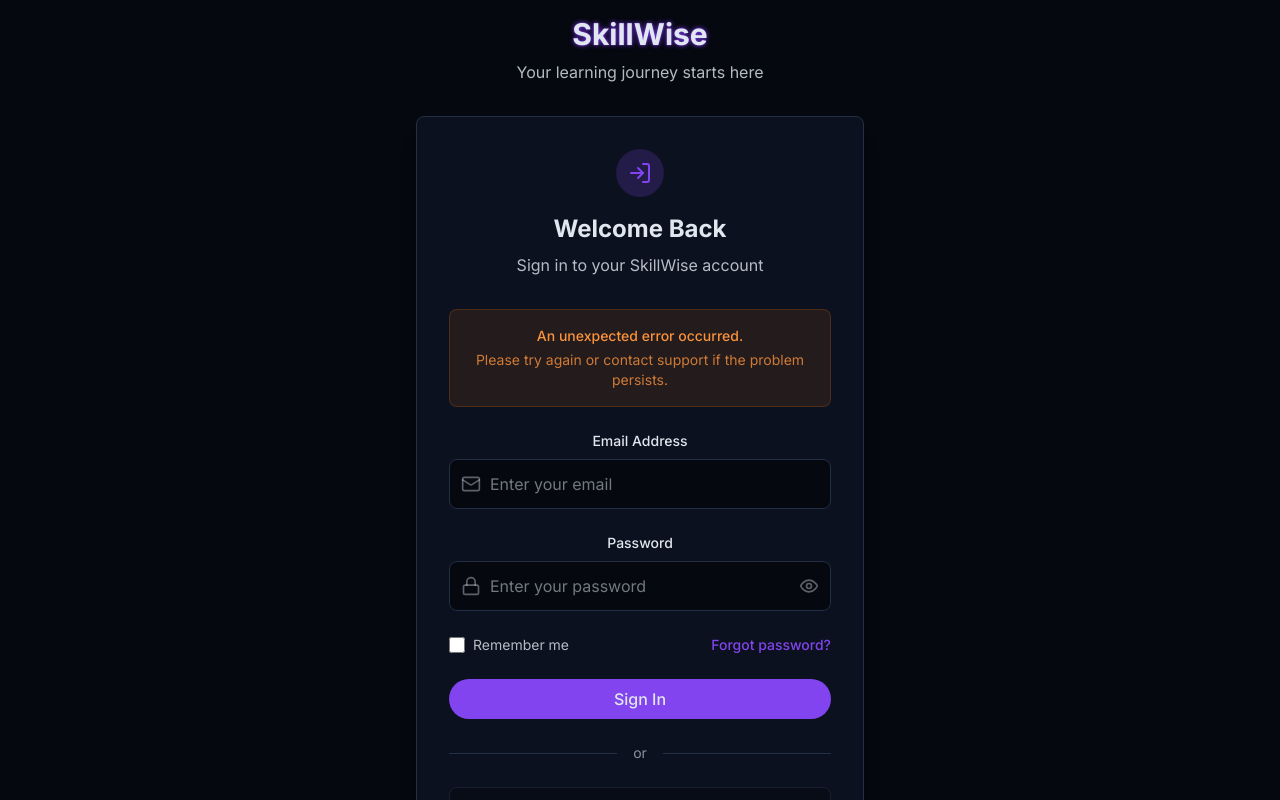
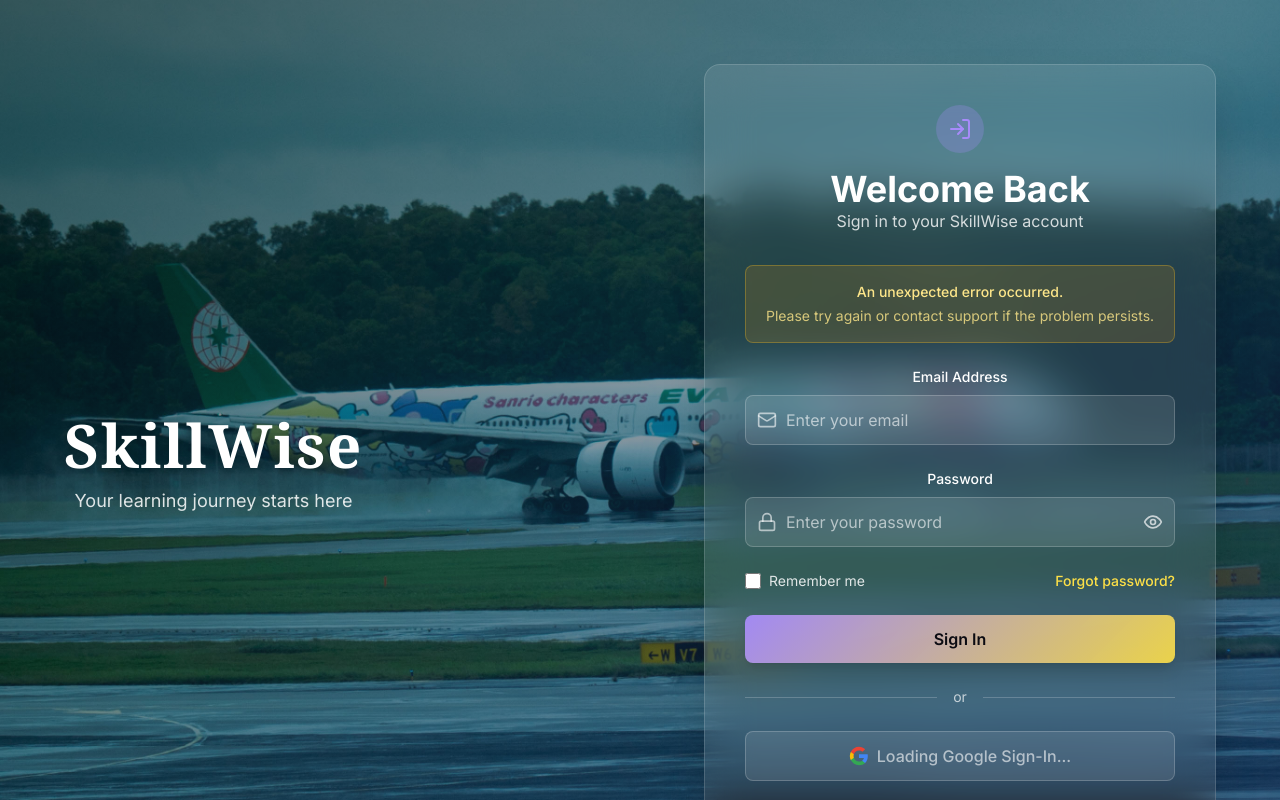
Before and after one commit to SammamMahdi/SkillWise, a React (Vite) app in the folder client/: page / in a window 1280 px wide. Shown: the top 800 px of the page. Built offline with nearby package versions, Linux system fonts and the light colour scheme.

Commit message:
login page maja ghosha

```diff
--- a/client/src/App.jsx
+++ b/client/src/App.jsx
@@ -217,10 +217,11 @@
               </p>
             </div>
             <div className="ml-auto text-right text-white">
-              <div className="text-xl sm:text-2xl font-semibold">Student Profile</div>
-              <div className="opacity-90 text-sm sm:text-base">Top {profile.rankPercentile}% of Learners</div>
-              <div className="opacity-90 text-sm sm:text-base">Joined {fmtDate(user?.createdAt)}</div>
-            </div>
+            <div className="text-xl sm:text-2xl font-semibold">{user?.role || 'Student'}</div>
+            <div className="opacity-90 text-sm sm:text-base">Top {profile.rankPercentile}% of Learners</div>
+            <div className="opacity-90 text-sm sm:text-base">Joined {fmtDate(user?.createdAt)}</div>
+          </div>
+
           </div>
         </div>
       </div>
--- a/client/src/components/auth/AuthPage.jsx
+++ b/client/src/components/auth/AuthPage.jsx
@@ -3,22 +3,20 @@
 import LoginForm from './LoginForm';
 import SignupForm from './SignupForm';
 import ForgotPasswordForm from './ForgotPasswordForm';
+import bg from './evening-bg.jpg'; // keep the image here
 
 const AuthPage = () => {
   const { isAuthenticated, isLoading } = useAuth();
-  const [currentForm, setCurrentForm] = useState('login'); // 'login', 'signup', 'forgot-password'
+  const [currentForm, setCurrentForm] = useState('login'); // 'login' | 'signup' | 'forgot-password'
 
-  // If user is already authenticated, redirect to dashboard
   if (isAuthenticated) {
-    // In a real app, you'd use React Router to redirect
     window.location.href = '/dashboard';
     return null;
   }
 
-  // Show loading spinner while checking authentication
   if (isLoading) {
     return (
-      <div className="min-h-screen bg-background flex items-center justify-center">
+      <div className="fixed inset-0 flex items-center justify-center bg-background">
         <div className="text-center">
           <div className="animate-spin rounded-full h-12 w-12 border-b-2 border-primary mx-auto"></div>
           <p className="mt-4 text-foreground/80">Loading...</p>
@@ -45,23 +43,40 @@
   };
 
   return (
-    <div className="min-h-screen bg-background flex items-center justify-center p-4">
-      <div className="w-full max-w-md">
-        {/* Logo/Brand */}
-        <div className="text-center mb-8">
-          <h1 className="text-3xl font-bold text-foreground mb-2 neon-glow">SkillWise</h1>
-          <p className="text-foreground/80">Your learning journey starts here</p>
+    // Full-viewport background, covers entire screen
+    <section
+      className="fixed inset-0"
+      style={{
+        backgroundImage: `url(${bg})`,
+        backgroundSize: 'cover',
+        backgroundPosition: 'center',
+      }}
+    >
+      {/* overlay for readability */}
+      <div className="absolute inset-0 bg-gradient-to-br from-black/60 via-slate-900/45 to-blue-950/60" />
+
+      {/* 2-column layout, both sides vertically centered */}
+      <div className="relative z-10 h-full w-full grid grid-cols-1 lg:grid-cols-12">
+        {/* LEFT: brand (vertically centered; left-aligned) */}
+        <div className="lg:col-span-5 xl:col-span-6 flex items-center">
+          <div className="pl-8 sm:pl-12 lg:pl-16 pr-8">
+            <h1 className="text-white text-5xl md:text-6xl font-extrabold tracking-wide drop-shadow-lg font-serif">
+              SkillWise
+            </h1>
+            <p className="mt-3 text-white/85 text-lg">
+              Your learning journey starts here
+            </p>
+          </div>
         </div>
 
-        {/* Form Container */}
-        {renderForm()}
-
-        {/* Footer */}
-        <div className="mt-8 text-center text-sm text-foreground/60">
-          <p>By continuing, you agree to our Terms of Service and Privacy Policy</p>
+        {/* RIGHT: form (centered; card width narrowed) */}
+        <div className="lg:col-span-7 xl:col-span-6 flex items-center justify-center p-4 sm:p-8 lg:p-16">
+          <div className="w-full" style={{ width: 'min(92vw, 38rem)' }}>
+            {renderForm()}
+          </div>
         </div>
       </div>
-    </div>
+    </section>
   );
 };
 
--- a/client/src/components/auth/LoginForm.jsx
+++ b/client/src/components/auth/LoginForm.jsx
@@ -25,7 +25,6 @@
         setGoogleScriptLoaded(true);
         return;
       }
-
       try {
         const script = document.createElement('script');
         script.src = 'https://accounts.google.com/gsi/client';
@@ -41,28 +40,24 @@
           document.head.appendChild(script);
         });
       } catch (error) {
-        console.error('Failed to load Google script:', error);
         const debugInfo = GoogleSignInDebug.handleError(error, 'script-loading');
         setGoogleError(debugInfo);
       }
     };
-
     loadGoogleScript();
   }, []);
 
-  // Initialize Google Sign-In when script is loaded
+  // Initialize Google Sign-In (with centered button)
   useEffect(() => {
     if (!googleScriptLoaded || !googleButtonRef.current) return;
 
     try {
-      // Log debug information
       GoogleSignInDebug.logDebugInfo();
 
       const config = {
         client_id: '269526213654-n074agil0bclv6aiu651jd2hgfdfikil.apps.googleusercontent.com',
         callback: async (response) => {
           try {
-            console.log('Google callback received:', response);
             setIsGoogleLoading(true);
             setGoogleError(null);
 
@@ -74,24 +69,18 @@
               const result = await googleLogin(response.credential);
 
               if (result.success) {
-                console.log('Google login successful!');
-                // Redirect to dashboard or home page
                 window.location.href = '/dashboard';
               } else if (result.requiresRoleSelection) {
-                console.log('Role selection required, redirecting to profile');
-                // Redirect to profile page for role selection
                 window.location.href = '/profile';
               } else {
-                console.error('Google login failed:', result.error);
                 setGoogleError({
                   type: 'auth',
                   message: result.error || 'Google login failed',
-                  suggestion: 'Please try again or contact support.'
+                  suggestion: 'Please try again or contact support.',
                 });
               }
             }
           } catch (error) {
-            console.error('Google login error:', error);
             const debugInfo = GoogleSignInDebug.handleError(error, 'login-callback');
             setGoogleError(debugInfo);
           } finally {
@@ -102,21 +91,25 @@
         cancel_on_tap_outside: true,
       };
 
-      // Validate configuration
       const configValidation = GoogleSignInDebug.validateConfig(config);
       if (!configValidation.isValid) {
-        console.error('Invalid Google Sign-In configuration:', configValidation.errors);
         setGoogleError({
           type: 'config',
           message: 'Invalid Google Sign-In configuration',
-          suggestion: 'Please check the configuration and try again.'
+          suggestion: 'Please check the configuration and try again.',
         });
         return;
       }
 
       window.google.accounts.id.initialize(config);
 
-      // Render the Google Sign-In button
+      // Pick a nice width for the rendered Google button (center-friendly)
+      const btnWidth = window.innerWidth < 640 ? 280 : 360;
+
+      // Prevent duplicate renders
+      googleButtonRef.current.innerHTML = '';
+
+      // Render the Google button
       window.google.accounts.id.renderButton(googleButtonRef.current, {
         type: 'standard',
         theme: 'outline',
@@ -124,11 +117,9 @@
         text: 'signin_with',
         shape: 'rectangular',
         logo_alignment: 'left',
-        width: '100%',
+        width: btnWidth, // fixed px width => centers nicely
       });
-
     } catch (error) {
-      console.error('Failed to initialize Google Sign-In:', error);
       const debugInfo = GoogleSignInDebug.handleError(error, 'initialization');
       setGoogleError(debugInfo);
     }
@@ -143,47 +134,50 @@
     });
 
     if (result.success) {
-      // Login successful, redirect to dashboard or home
+      // Login successful
       console.log('Login successful!');
     }
   };
 
   return (
-    <div className="w-full max-w-md mx-auto">
-      <div className="bg-card border border-border rounded-lg shadow-xl p-8 card-hover">
-        {/* Header */}
+    <div className="w-full">
+      <div className="rounded-2xl border border-white/15 bg-white/10 backdrop-blur-xl shadow-2xl p-6 sm:p-10">
+        {/* Centered header */}
         <div className="text-center mb-8">
-          <div className="mx-auto w-12 h-12 bg-primary/20 rounded-full flex items-center justify-center mb-4">
-            <LogIn className="w-6 h-6 text-primary" />
+          <div
+            className="mx-auto w-12 h-12 rounded-full flex items-center justify-center mb-4"
+            style={{ background: 'rgba(167,139,250,0.25)' }} // light purple tint
+          >
+            <LogIn className="w-6 h-6" style={{ color: '#a78bfa' }} />
           </div>
-          <h2 className="text-2xl font-bold text-foreground mb-2">Welcome Back</h2>
-          <p className="text-foreground/80">Sign in to your SkillWise account</p>
+          <h2 className="text-3xl lg:text-4xl font-bold text-white">Welcome Back</h2>
+          <p className="text-white/80">Sign in to your SkillWise account</p>
         </div>
 
-        {/* Error Messages */}
+        {/* Errors */}
         {error && (
-          <div className="mb-6 p-4 bg-red-500/10 border border-red-500/20 rounded-lg">
-            <p className="text-red-400 text-sm">{error}</p>
+          <div className="mb-6 p-4 rounded-lg border border-red-400/30 bg-red-500/15">
+            <p className="text-red-200 text-sm">{error}</p>
           </div>
         )}
-
         {googleError && (
-          <div className="mb-6 p-4 bg-orange-500/10 border border-orange-500/20 rounded-lg">
-            <p className="text-orange-400 text-sm font-medium">{googleError.message}</p>
+          <div className="mb-6 p-4 rounded-lg border border-amber-400/30 bg-amber-500/15">
+            <p className="text-amber-200 text-sm font-medium">{googleError.message}</p>
             {googleError.suggestion && (
-              <p className="text-orange-400/80 text-sm mt-1">{googleError.suggestion}</p>
+              <p className="text-amber-200/80 text-sm mt-1">{googleError.suggestion}</p>
             )}
           </div>
         )}
 
+        {/* Form */}
         <form onSubmit={handleSubmit(onSubmit)} className="space-y-6">
-          {/* Email Field */}
+          {/* Email */}
           <div>
-            <label htmlFor="email" className="block text-sm font-medium text-foreground mb-2">
+            <label htmlFor="email" className="block text-sm font-medium text-white mb-2">
               Email Address
             </label>
             <div className="relative">
-              <Mail className="absolute left-3 top-1/2 transform -translate-y-1/2 w-5 h-5 text-foreground/40" />
+              <Mail className="absolute left-3 top-1/2 -translate-y-1/2 w-5 h-5 text-white/60" />
               <input
                 {...register('email', {
                   required: 'Email is required',
@@ -194,61 +188,57 @@
                 })}
                 type="email"
                 id="email"
-                className="w-full pl-10 pr-4 py-3 bg-background border border-border rounded-lg focus:ring-2 focus:ring-primary focus:border-transparent text-foreground placeholder-foreground/50"
+                className="w-full pl-10 pr-4 py-3 rounded-lg bg-white/10 border border-white/20 text-white placeholder-white/60 focus:outline-none focus:ring-2 focus:ring-violet-300/70 focus:border-transparent"
                 placeholder="Enter your email"
               />
             </div>
-            {errors.email && (
-              <p className="mt-1 text-sm text-red-400">{errors.email.message}</p>
-            )}
+            {errors.email && <p className="mt-1 text-sm text-amber-200">{errors.email.message}</p>}
           </div>
 
-          {/* Password Field */}
+          {/* Password */}
           <div>
-            <label htmlFor="password" className="block text-sm font-medium text-foreground mb-2">
+            <label htmlFor="password" className="block text-sm font-medium text-white mb-2">
               Password
             </label>
             <div className="relative">
-              <Lock className="absolute left-3 top-1/2 transform -translate-y-1/2 w-5 h-5 text-foreground/40" />
+              <Lock className="absolute left-3 top-1/2 -translate-y-1/2 w-5 h-5 text-white/60" />
               <input
                 {...register('password', {
                   required: 'Password is required',
                 })}
                 type={showPassword ? 'text' : 'password'}
                 id="password"
-                className="w-full pl-10 pr-12 py-3 bg-background border border-border rounded-lg focus:ring-2 focus:ring-primary focus:border-transparent text-foreground placeholder-foreground/50"
+                className="w-full pl-10 pr-12 py-3 rounded-lg bg-white/10 border border-white/20 text-white placeholder-white/60 focus:outline-none focus:ring-2 focus:ring-violet-300/70 focus:border-transparent"
                 placeholder="Enter your password"
               />
               <button
                 type="button"
                 onClick={() => setShowPassword(!showPassword)}
-                className="absolute right-3 top-1/2 transform -translate-y-1/2 text-foreground/40 hover:text-foreground/60"
+                className="absolute right-3 top-1/2 -translate-y-1/2 text-white/70 hover:text-white"
               >
                 {showPassword ? <EyeOff className="w-5 h-5" /> : <Eye className="w-5 h-5" />}
               </button>
             </div>
             {errors.password && (
-              <p className="mt-1 text-sm text-red-400">{errors.password.message}</p>
+              <p className="mt-1 text-sm text-amber-200">{errors.password.message}</p>
             )}
           </div>
 
-          {/* Forgot Password Link */}
+          {/* Remember + Forgot */}
           <div className="flex items-center justify-between">
-            <div className="flex items-center">
+            <label className="flex items-center gap-2">
               <input
                 {...register('rememberMe')}
                 type="checkbox"
                 id="rememberMe"
-                className="w-4 h-4 text-primary border-border rounded focus:ring-primary bg-background"
+                className="w-4 h-4 rounded bg-white/10 border-white/30 text-violet-300 focus:ring-violet-300/60"
               />
-              <label htmlFor="rememberMe" className="ml-2 text-sm text-foreground/80">
-                Remember me
-              </label>
-            </div>
+              <span className="text-sm text-white/85">Remember me</span>
+            </label>
             <button
               type="button"
               onClick={onShowForgotPassword}
-              className="text-sm text-primary hover:text-primary/80 font-medium"
+              className="text-sm font-medium text-yellow-300 hover:text-yellow-200 transition"
             >
               Forgot password?
             </button>
@@ -258,7 +248,15 @@
           <button
             type="submit"
             disabled={isLoading}
-            className="cosmic-button w-full disabled:opacity-50 disabled:cursor-not-allowed"
+            className="w-full rounded-lg py-3 font-semibold transition
+                       disabled:opacity-50 disabled:cursor-not-allowed
+                       shadow-lg hover:shadow-yellow-300/20
+                       focus:outline-none focus:ring-2 focus:ring-yellow-300/70"
+            style={{
+              background:
+                'linear-gradient(135deg, rgba(167,139,250,0.95) 0%, rgba(253,224,71,0.9) 100%)',
+              color: '#0b0b12',
+            }}
           >
             {isLoading ? 'Signing In...' : 'Sign In'}
           </button>
@@ -266,17 +264,18 @@
 
         {/* Divider */}
         <div className="my-6 flex items-center">
-          <div className="flex-1 border-t border-border" />
-          <span className="px-4 text-sm text-foreground/60">or</span>
-          <div className="flex-1 border-t border-border" />
+          <div className="flex-1 border-t border-white/20" />
+          <span className="px-4 text-sm text-white/70">or</span>
+          <div className="flex-1 border-t border-white/20" />
         </div>
 
-        {/* Google OAuth Button */}
+        {/* Google OAuth Button (centered) */}
         <div className="w-full">
           {!googleScriptLoaded ? (
             <button
               disabled
-              className="w-full bg-background border border-border text-foreground/50 py-3 px-4 rounded-lg font-medium disabled:opacity-50 disabled:cursor-not-allowed flex items-center justify-center space-x-2"
+              className="w-full py-3 px-4 rounded-lg font-medium flex items-center justify-center gap-2
+                         bg-white/10 border border-white/20 text-white/60"
             >
               <svg className="w-5 h-5" viewBox="0 0 24 24">
                 <path
@@ -299,17 +298,19 @@
               <span>Loading Google Sign-In...</span>
             </button>
           ) : (
-            <div ref={googleButtonRef} className="w-full"></div>
+            <div className="w-full flex justify-center">
+              <div ref={googleButtonRef} className="inline-block" />
+            </div>
           )}
         </div>
 
         {/* Signup Link */}
         <div className="mt-6 text-center">
-          <p className="text-sm text-foreground/80">
-            Don't have an account?{' '}
+          <p className="text-sm text-white/85">
+            Don&apos;t have an account?{' '}
             <button
               onClick={onSwitchToSignup}
-              className="text-primary hover:text-primary/80 font-medium"
+              className="font-semibold underline decoration-yellow-300/70 hover:decoration-yellow-200 text-yellow-300 hover:text-yellow-200 transition"
             >
               Sign up
             </button>
```
Also changed, not shown: client/src/components/auth/evening-bg.jpg (added).
